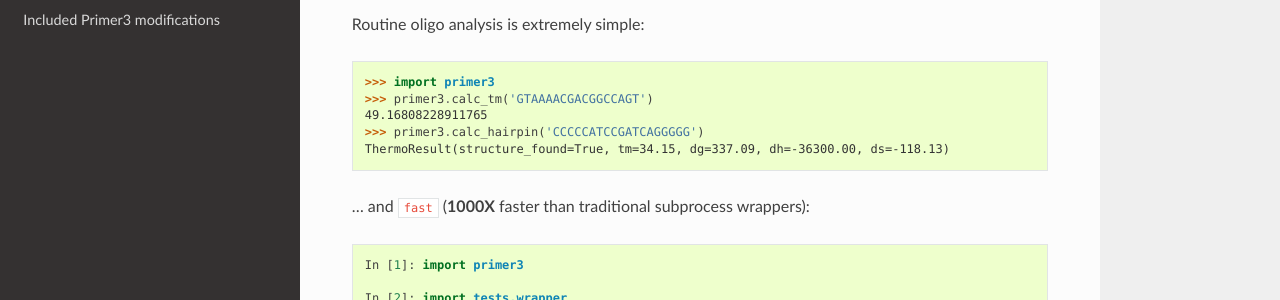
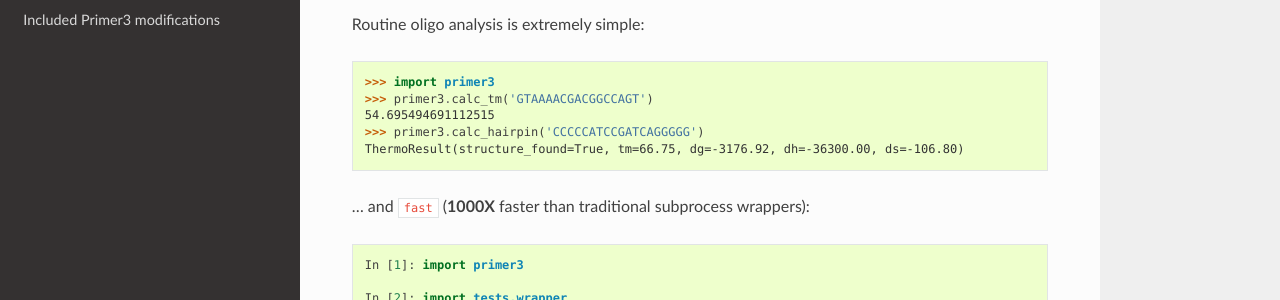
Before and after one commit to libnano/primer3-py, a Sphinx documentation site: the page built from docs/index.md, in a window 1280 px wide and 900 px high. Shown: the part 267-567 px from the top of the window. Built offline with Sphinx 7.4.7 and the Read the Docs theme 3.1.0, drawn with Linux system fonts in a browser that asks for light colours.

Commit message:
2.3.1 release
- Bump __version__ to 2.3.1
- Add 2.3.1 CHANGES entry summarizing PRs #170, #172, #174, #175, #176
- Sync docs/index.md oligo analysis example output with README (issue #171)
- Note Python 3.14 support in quickstart requirements

````diff
--- a/docs/index.md
+++ b/docs/index.md
@@ -15,9 +15,9 @@ Routine oligo analysis is extremely simple:
 ```python
 >>> import primer3
 >>> primer3.calc_tm('GTAAAACGACGGCCAGT')
-49.16808228911765
+54.695494691112515
 >>> primer3.calc_hairpin('CCCCCATCCGATCAGGGGG')
-ThermoResult(structure_found=True, tm=34.15, dg=337.09, dh=-36300.00, ds=-118.13)
+ThermoResult(structure_found=True, tm=66.75, dg=-3176.92, dh=-36300.00, ds=-106.80)
 ```
 
 ... and `fast` (**1000X** faster than traditional subprocess wrappers):
--- a/primer3/__init__.py
+++ b/primer3/__init__.py
@@ -26,7 +26,7 @@ import os
 from typing import List
 
 # Per PEP-440 https://peps.python.org/pep-0440/#public-version-identifiers
-__version__ = '2.3.0'
+__version__ = '2.3.1'
 __author__ = 'Ben Pruitt, Nick Conway'
 __copyright__ = (
     'Copyright 2014-2026, Ben Pruitt & Nick Conway; 2014-2018 Wyss Institute'
````
Also changed, not shown: docs/quickstart.md (+1 -1 lines), 1 other file.
